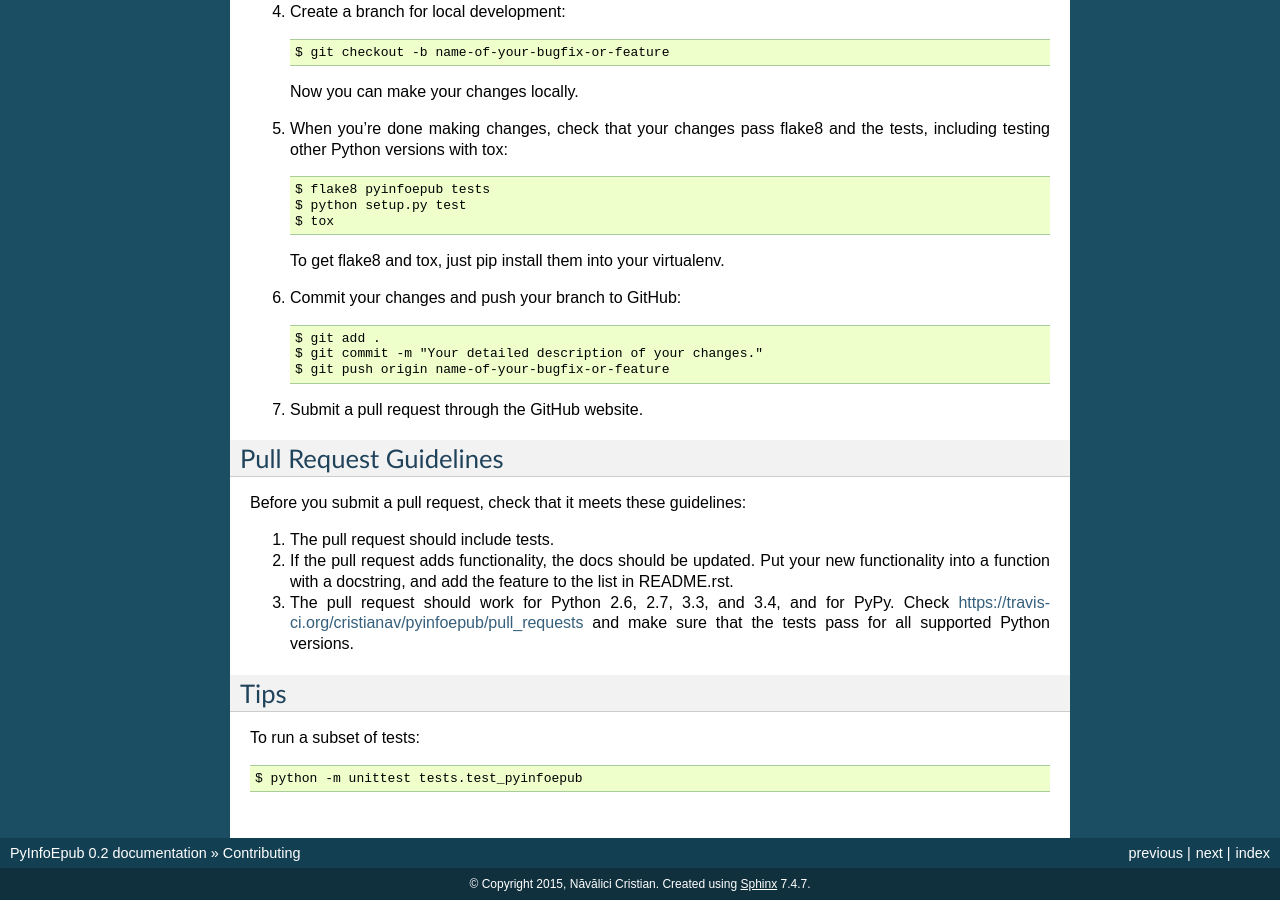
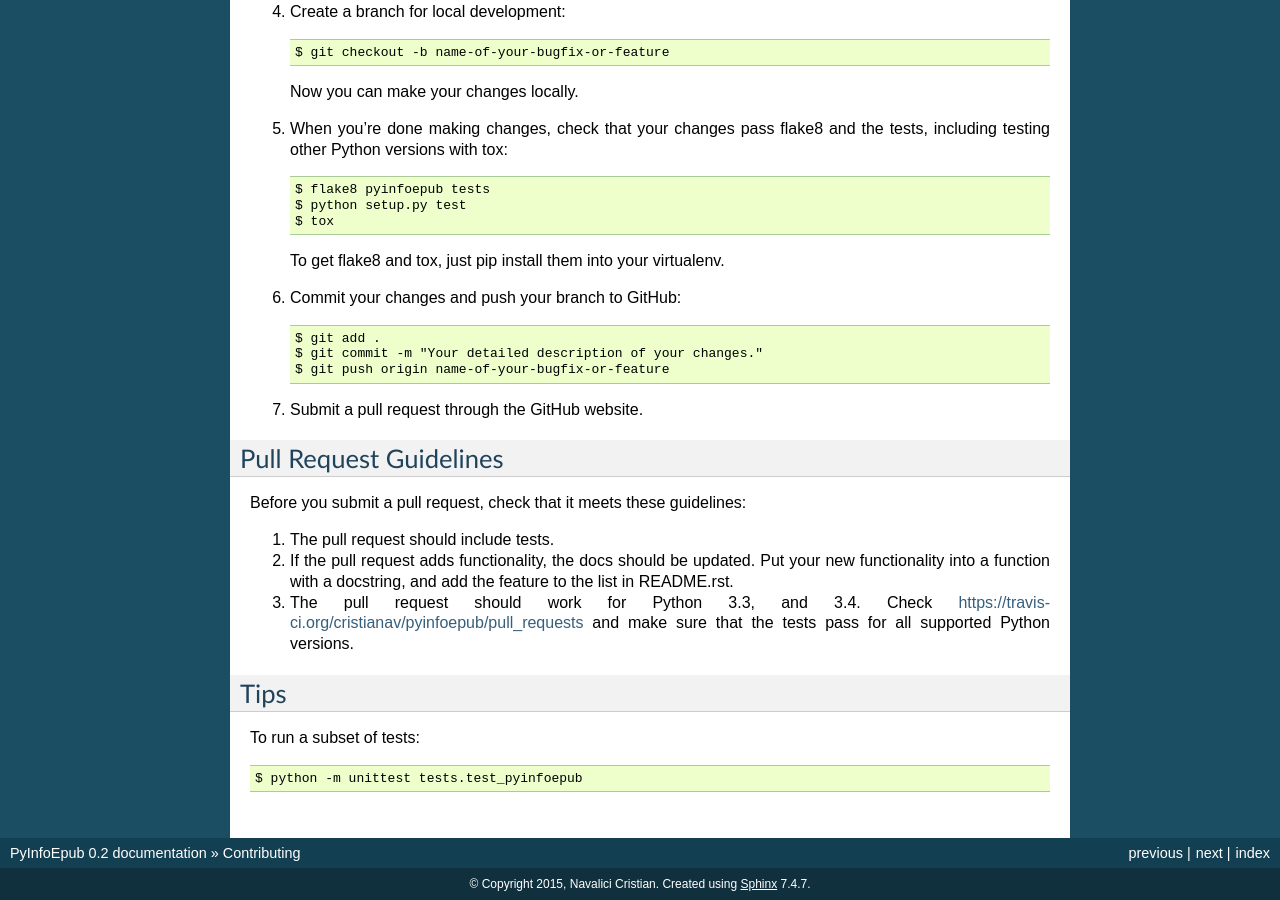
Before and after one commit to Python3pkg/PyInfoEpub, a Sphinx documentation site: the page built from docs/contributing.rst, in a window 1280 px wide and 900 px high, scrolled down 1311 px. Built offline with Sphinx 7.4.7, drawn with Linux system fonts in a browser that asks for light colours; some of the changed text lies outside the part shown.

Commit message:
fixing copyright for sphinx

```diff
--- a/CONTRIBUTING.rst
+++ b/CONTRIBUTING.rst
@@ -43,7 +43,7 @@ articles, and such.
 Submit Feedback
 ~~~~~~~~~~~~~~~
 
-The best way to send feedback is to file an issue at https://bitbucket.org/cnavalici/pyinfoepub.
+The best way to send feedback is to file an issue at https://github.org/cnavalici/pyinfoepub.
 
 If you are proposing a feature:
 
@@ -99,7 +99,7 @@ Before you submit a pull request, check that it meets these guidelines:
 2. If the pull request adds functionality, the docs should be updated. Put
    your new functionality into a function with a docstring, and add the
    feature to the list in README.rst.
-3. The pull request should work for Python 2.6, 2.7, 3.3, and 3.4, and for PyPy. Check
+3. The pull request should work for Python 3.3, and 3.4. Check
    https://travis-ci.org/cristianav/pyinfoepub/pull_requests
    and make sure that the tests pass for all supported Python versions.
 
--- a/README.rst
+++ b/README.rst
@@ -22,9 +22,8 @@ PyInfoEpub
 
 
 
-
-
 PyInfoEpub helps you retrieve specific information from an EPUB file.
+Check the documentation to find out how to use it.
 
 * Free software: GPLv3 license
 * Documentation: https://pyinfoepub.readthedocs.org.
--- a/docs/conf.py
+++ b/docs/conf.py
@@ -13,19 +13,15 @@
 # All configuration values have a default; values that are commented out
 # serve to show the default.
 
+import os
 import sys
-import os
-
 # If extensions (or modules to document with autodoc) are in another directory,
 # add these directories to sys.path here. If the directory is relative to the
 # documentation root, use os.path.abspath to make it absolute, like shown here.
 #sys.path.insert(0, os.path.abspath('.'))
-
 # -- General configuration ------------------------------------------------
-
 # If your documentation needs a minimal Sphinx version, state it here.
 #needs_sphinx = '1.0'
-
 # Add any Sphinx extension module names here, as strings. They can be
 # extensions coming with Sphinx (named 'sphinx.ext.*') or your custom
 # ones.
@@ -45,7 +41,7 @@ master_doc = 'index'
 
 # General information about the project.
 project = 'PyInfoEpub'
-copyright = '2015, Năvălici Cristian'
+copyright = '2015, Navalici Cristian'
 
 # The version info for the project you're documenting, acts as replacement for
 # |version| and |release|, also used in various other places throughout the
```
